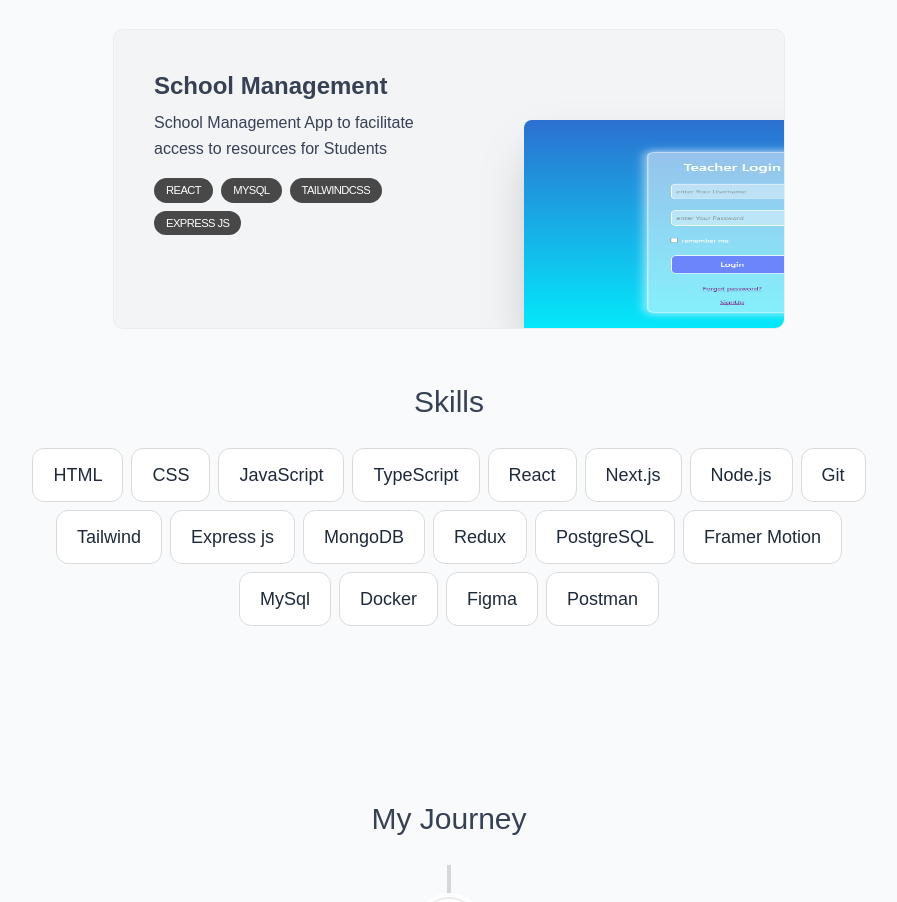
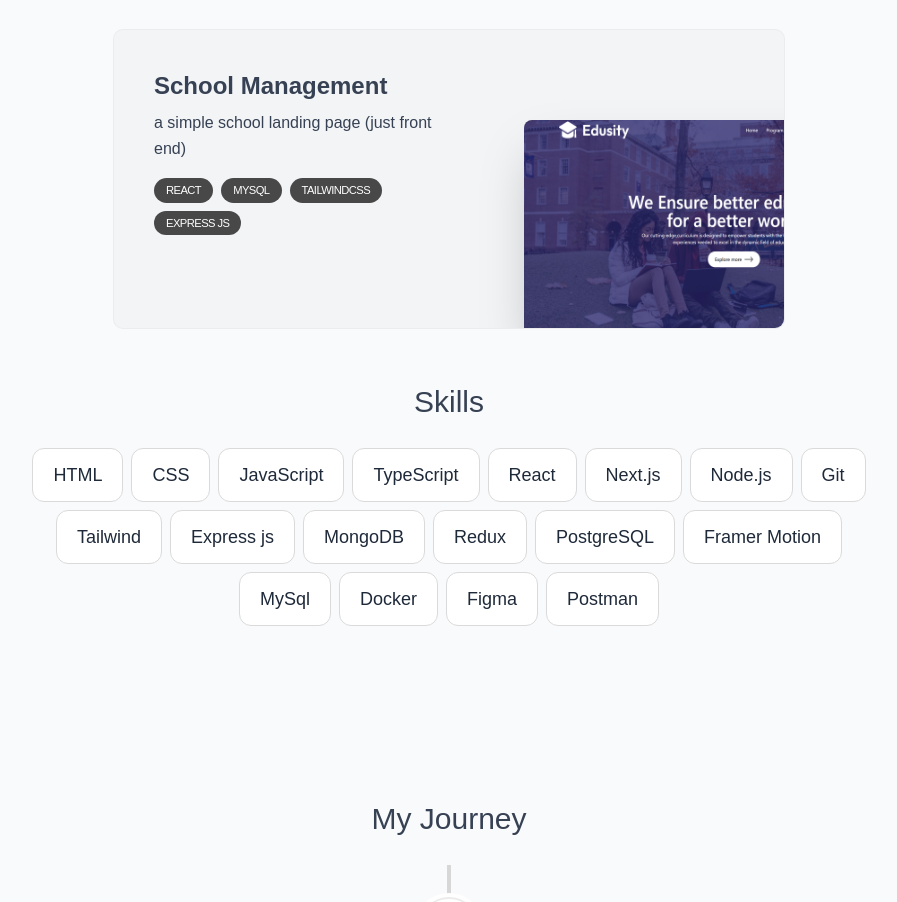
Before and after one commit to ALAAHAJHOUJ/PORTFOLIOV2, a Next.js app: page / in a window 1280 px wide. Shown: the part 2159-3061 px from the top of the page, without its empty margins (191-1088 px from the left). Built offline with nearby package versions, Linux system fonts and the light colour scheme.

Commit message:
changement dans la section de projets

```diff
--- a/app/data.ts
+++ b/app/data.ts
@@ -100,7 +100,7 @@ export const projectsData = [
   {
     title: "School Management",
     description:
-      "School Management App to facilitate access to resources for Students",
+      "a simple school landing page (just front end)",
     tags: ["React", "Mysql", "TailwindCss", "express js"],
     imageUrl:"/School.png",
   },
```
Also changed, not shown: public/School.png.
